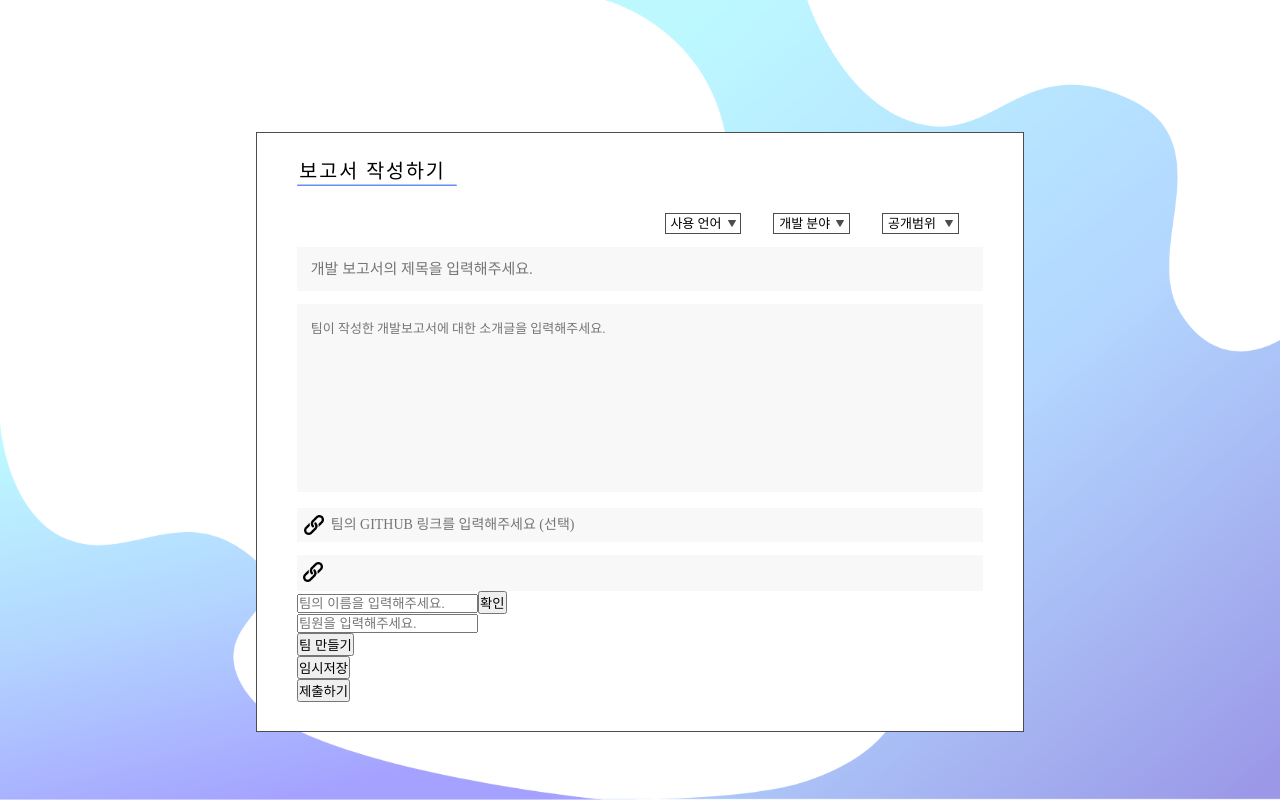
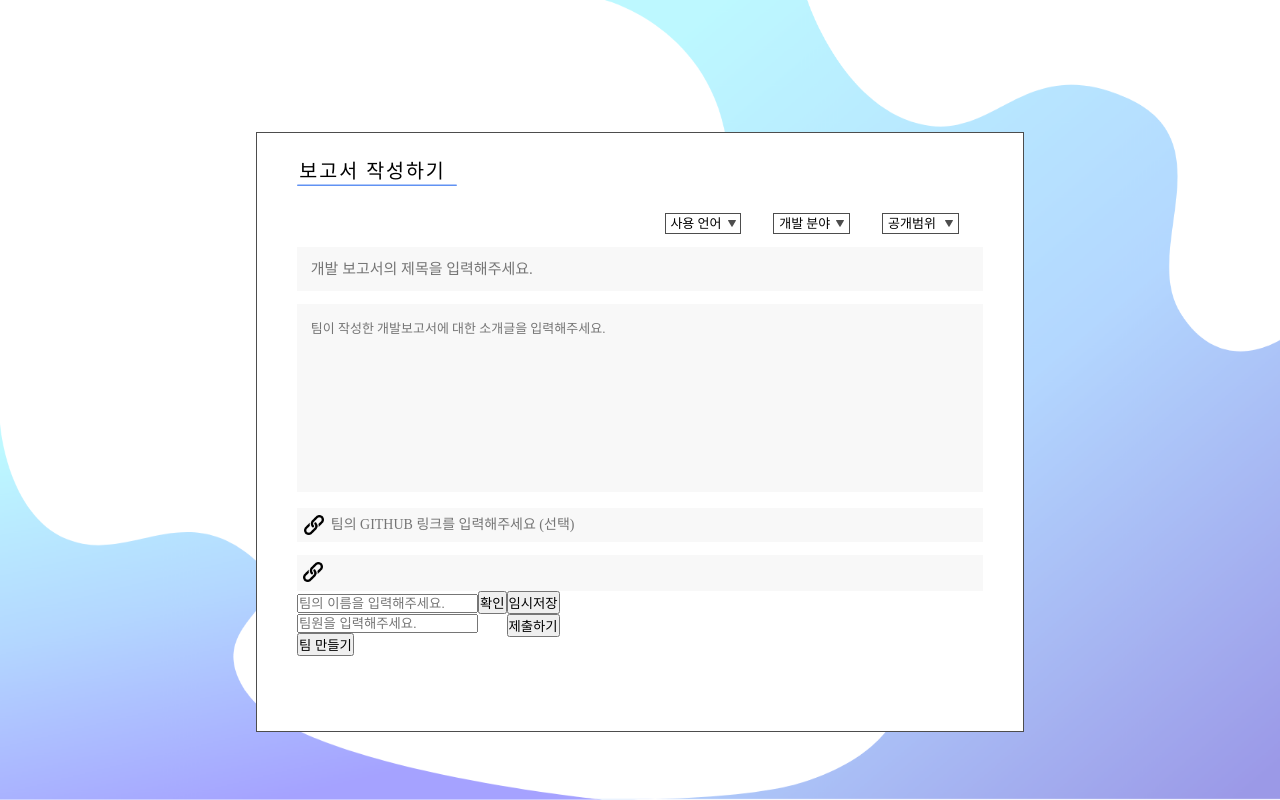
Before and after one commit to Ghyeon1215/Pear_CodeClone, a React (Create React App) app in the folder Main_Gyuhyeon/Avocat_Pear/: page /ReportWriting in a window 1280 px wide. Built offline with nearby package versions, Linux system fonts and the light colour scheme; a web font is replaced by a local one.

Commit message:
add little

```diff
--- a/Main_Gyuhyeon/Avocat_Pear/src/components/ReportWriting/ReportWriting.js
+++ b/Main_Gyuhyeon/Avocat_Pear/src/components/ReportWriting/ReportWriting.js
@@ -54,9 +54,9 @@ const ReportWriting = () => {
                         </S.AttachFile>
                     </S.ReportMain>
                     {/* 팀 제작 ~ submit btn */}
-                    <div>
+                    <S.SubmitBox>
                         {/* 팀 제작 (left) */}
-                        <div>
+                        <S.MakeTeam>
                             {/* add teamName */}
                             <div>
                                 <span className="add-teamName">
@@ -78,9 +78,9 @@ const ReportWriting = () => {
                                     </form>
                                 </span>
                             </div>
-                        </div>
+                        </S.MakeTeam>
                         {/* save & submit btn (right) */}
-                        <div>
+                        <S.SaveSubBtn>
                             <div>
                                 <span className="btn save-btn"><button>임시저장</button></span>
                             </div>
@@ -91,8 +91,8 @@ const ReportWriting = () => {
                                     </form>
                                 </span>
                             </div>
-                        </div>
-                    </div>
+                        </S.SaveSubBtn>
+                    </S.SubmitBox>
                </S.InlineBox>
             </S.BorderBox>
         </S.Main>
--- a/Main_Gyuhyeon/Avocat_Pear/src/components/styled/ReportWriting/style.js
+++ b/Main_Gyuhyeon/Avocat_Pear/src/components/styled/ReportWriting/style.js
@@ -173,6 +173,20 @@ const AttachFile = styled.div`
     }
 `;
 
+const SubmitBox = styled.div`
+    width:100%;
+    display: flex;
+`;
+
+
+const MakeTeam = styled.div`
+
+`;
+
+const SaveSubBtn = styled.div`
+
+`;
+
 export {
     Main,
     BorderBox,
@@ -186,5 +200,7 @@ export {
     ReprotWriteBox,
     LinkBox,
     AttachFile,
-
+    SubmitBox,
+    MakeTeam,
+    SaveSubBtn
 }
```
